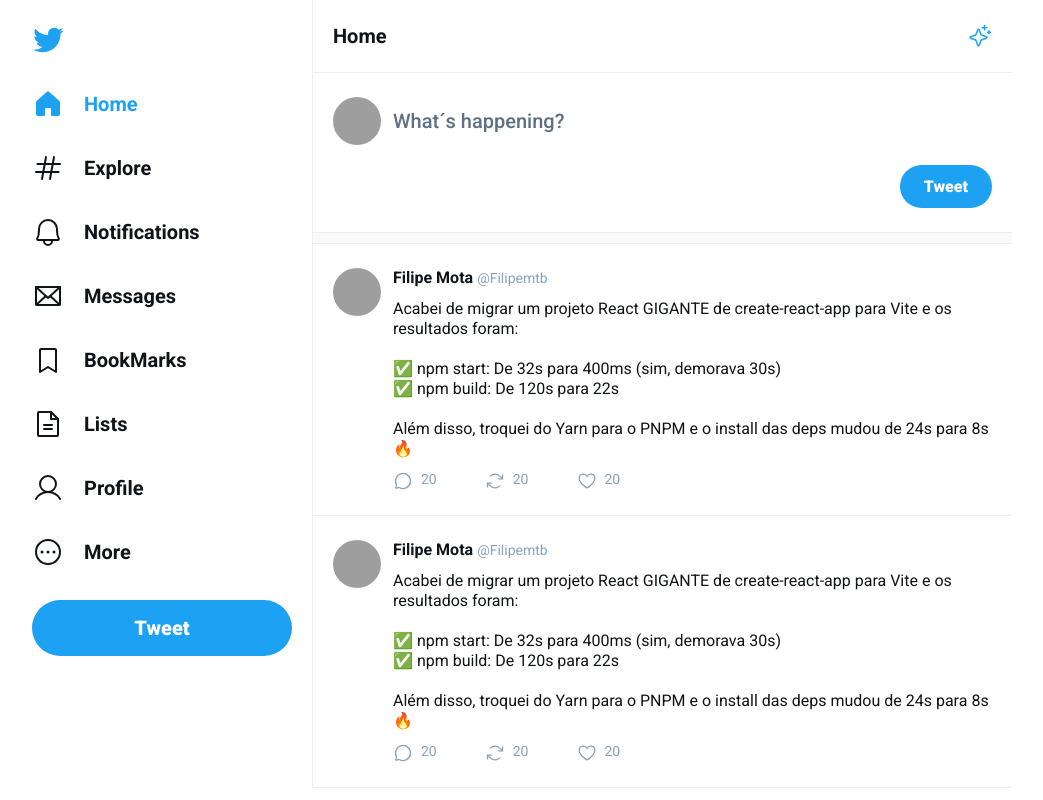
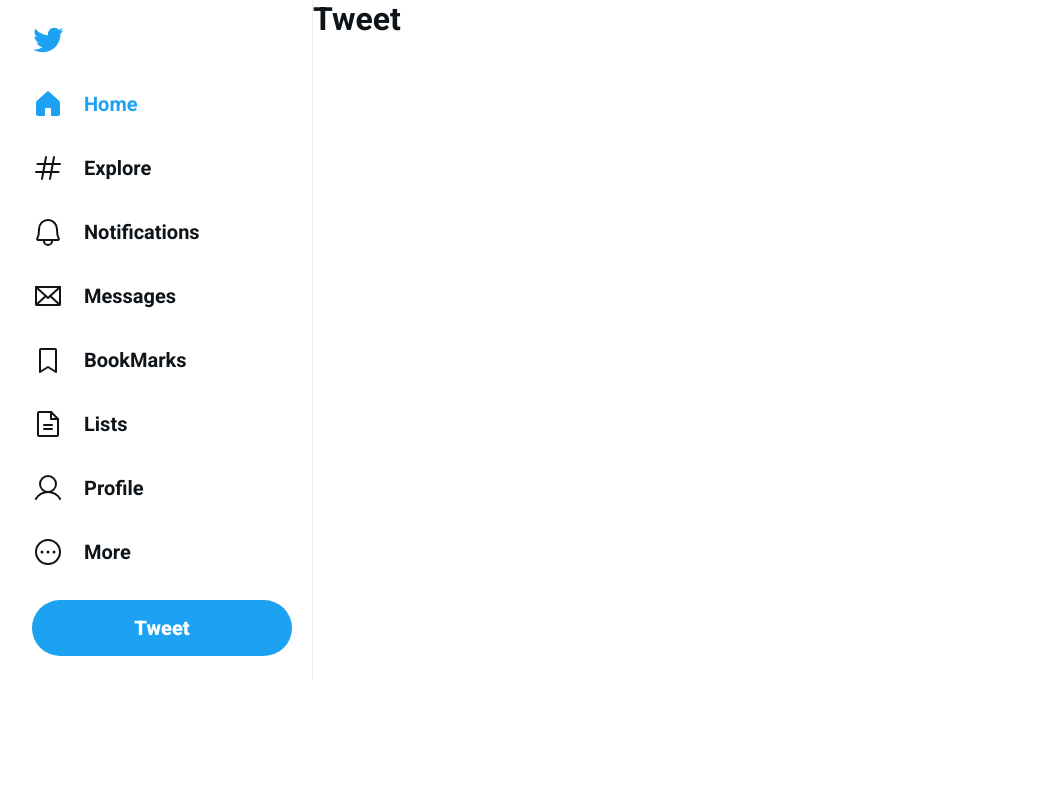
Before and after one commit to Filipemtb/ui-twitter, a React (Vite) app: page /tweet in a window 1280 px wide. Shown: the whole page, without its empty margins (128-1171 px from the left). Built offline with nearby package versions, Linux system fonts and the light colour scheme; grey boxes are pictures that could not be loaded.

Commit message:
creating routes and reusing layout

```diff
--- a/package.json
+++ b/package.json
@@ -9,9 +9,13 @@
     "preview": "vite preview"
   },
   "dependencies": {
+    "localforage": "^1.10.0",
+    "match-sorter": "^6.3.1",
     "phosphor-react": "^1.4.1",
     "react": "^18.2.0",
-    "react-dom": "^18.2.0"
+    "react-dom": "^18.2.0",
+    "react-router-dom": "^6.8.2",
+    "sort-by": "^1.2.0"
   },
   "devDependencies": {
     "@types/react": "^18.0.27",
--- a/src/components/Tweet.tsx
+++ b/src/components/Tweet.tsx
@@ -1,7 +1,11 @@
 import { ArrowsClockwise, ChatCircle, Heart } from 'phosphor-react'
 import './Tweet.css'
 
-export function Tweet() {
+interface TweetProps {
+  content: string
+}
+
+export function Tweet(props: TweetProps) {
   return (
     <a href="#" className="tweet">
       <img src="https://github.com/Filipemtb.png" alt="Filipe Mota" />
@@ -12,14 +16,7 @@
           <span>@Filipemtb</span>
         </div>
 
-        <p>
-          Acabei de migrar um projeto React GIGANTE de create-react-app para Vite e os resultados foram: <br />
-          <br />
-          ✅ npm start: De 32s para 400ms (sim, demorava 30s) <br />
-          ✅ npm build: De 120s para 22s <br />
-          <br />
-          Além disso, troquei do Yarn para o PNPM e o install das deps mudou de 24s para 8s 🔥
-          </p>
+        <p>{props.content}</p>
 
           <div className="tweet-content-footer">
             <button type="button">
--- a/src/global.css
+++ b/src/global.css
@@ -39,60 +39,3 @@
   border-left: 1px solid #ebeef0;
   border-right: 1 px solid #ebeef0;
 }
-
-.new-tweet-form {
-  padding: 1.5rem 1.25rem;
-
-    display: flex;
-    flex-direction: column;
-    gap: 0.5rem;
-}
-
-.new-tweet-form label {
-  display: flex;
-  gap: 0.75rem;
-}
-
-.new-tweet-form label img {
-  width: 3rem;
-  height: 3rem;
-
-  border-radius: 9999px;
-}
-
-.new-tweet-form label textarea {
-  flex: 1;
-  border: 0;
-  margin-top: 0.75rem;
-
-  font-size: 1.25rem;
-  font-weight: 500;
-
-  resize: none;
-}
-
-.new-tweet-form label textarea:focus {
-  outline: none;
-}
-
-.new-tweet-form label textarea::placeholder {
-  color: #5b7083;
-}
-
-.new-tweet-form button[type=submit] {
-  margin-left: auto;
-  padding: 0.75rem 1.5rem;
-
-  background: var(--twitter-blue);
-  color: #fff;
-
-  font-size: 1rem;
-  font-weight: 900;
-
-  border: 0;
-  border-radius: 9999px;
-}
-
-.new-tweet-form button[type=submit]:hover {
-  filter: brightness(0.95);
-}
--- a/src/main.tsx
+++ b/src/main.tsx
@@ -3,33 +3,18 @@
 
 import './global.css'
 
-import { Tweet } from './components/Tweet'
 import { Sidebar } from './components/Sidebar';
-import { Header } from './components/Header'
-import { Separator } from './components/Separator';
+import { RouterProvider } from 'react-router-dom';
+import { router } from './routes';
+
+
 
 ReactDOM.createRoot(document.getElementById('root') as HTMLElement).render(
   <React.StrictMode>
     <div className="layout">
       <Sidebar />
       <div className="content">
-        <main className="timeline">
-        <Header title="Home" />
-
-          <form className="new-tweet-form">
-            <label htmlFor="tweet">
-              <img src="https://github.com/Filipemtb.png" alt="Filipe Mota " />
-              <textarea id="tweet" placeholder="What´s happening? " />
-            </label>
-
-            <button type="submit">Tweet</button>
-          </form>
-
-          <Separator />
-
-          <Tweet />
-          <Tweet />
-        </main>
+        <RouterProvider router={router} />
       </div>
     </div>
   </React.StrictMode>,
--- /dev/null
+++ b/src/pages/Timeline.css
@@ -0,0 +1,56 @@
+.new-tweet-form {
+  padding: 1.5rem 1.25rem;
+
+    display: flex;
+    flex-direction: column;
+    gap: 0.5rem;
+}
+
+.new-tweet-form label {
+  display: flex;
+  gap: 0.75rem;
+}
+
+.new-tweet-form label img {
+  width: 3rem;
+  height: 3rem;
+
+  border-radius: 9999px;
+}
+
+.new-tweet-form label textarea {
+  flex: 1;
+  border: 0;
+  margin-top: 0.75rem;
+
+  font-size: 1.25rem;
+  font-weight: 500;
+
+  resize: none;
+}
+
+.new-tweet-form label textarea:focus {
+  outline: none;
+}
+
+.new-tweet-form label textarea::placeholder {
+  color: #5b7083;
+}
+
+.new-tweet-form button[type=submit] {
+  margin-left: auto;
+  padding: 0.75rem 1.5rem;
+
+  background: var(--twitter-blue);
+  color: #fff;
+
+  font-size: 1rem;
+  font-weight: 900;
+
+  border: 0;
+  border-radius: 9999px;
+}
+
+.new-tweet-form button[type=submit]:hover {
+  filter: brightness(0.95);
+}
--- /dev/null
+++ b/src/pages/Timeline.tsx
@@ -0,0 +1,35 @@
+import { Header } from "../components/Header"
+import { Separator } from "../components/Separator"
+import { Tweet } from "../components/Tweet"
+
+const tweets = [
+  'Meu primeiro tweet',
+  'Teste',
+  'Deu certo'
+];
+
+import './Timeline.css'
+
+export function Timeline() {
+  return (
+    <main className="timeline">
+     <Header title="Home" />
+
+
+   <form className="new-tweet-form">
+     <label htmlFor="tweet">
+       <img src="https://github.com/Filipemtb.png" alt="Filipe Mota " />
+       <textarea id="tweet" placeholder="What´s happening? " />
+     </label>
+
+     <button type="submit">Tweet</button>
+   </form>
+
+   <Separator />
+
+    {tweets.map(tweet => {
+   return <Tweet key={tweet} content={tweet} />
+   })}
+ </main>
+  )
+}
--- /dev/null
+++ b/src/routes.tsx
@@ -0,0 +1,14 @@
+import { createBrowserRouter } from "react-router-dom";
+import { Timeline } from "./pages/Timeline";
+
+export const router = createBrowserRouter([
+  {
+    path: '/',
+    element: <Timeline />
+  },
+
+  {
+    path: '/tweet',
+    element: <h1>Tweet</h1>
+  },
+])
```
Also changed, not shown: 1 other file (tests, documents, lock files or other folders).
